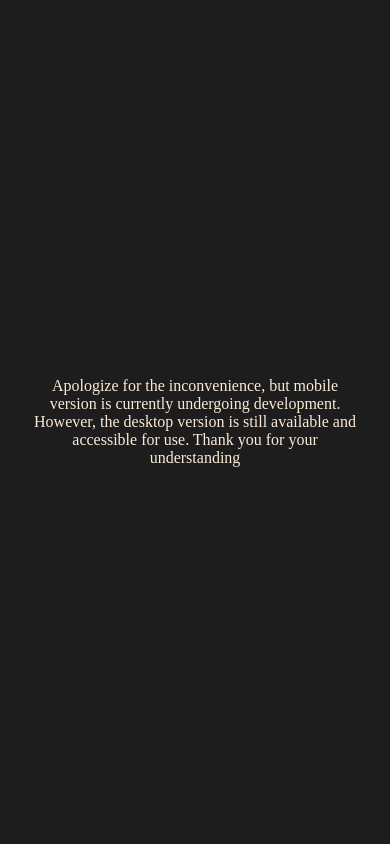
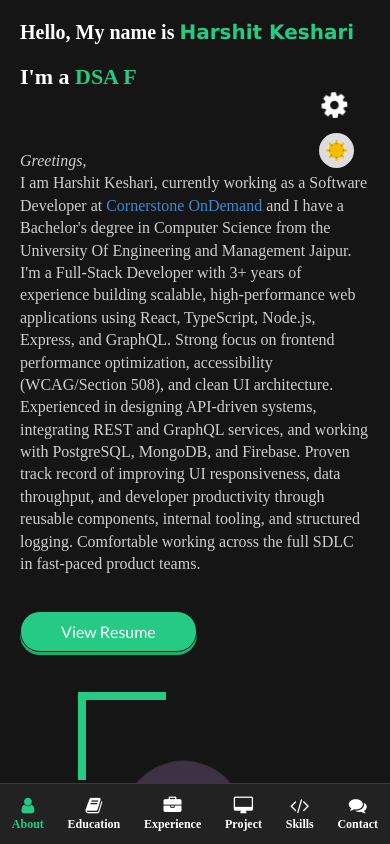
Before and after one commit to Harshit107/React-Website, a React (Create React App) app: page / in a window 390 px wide. Built offline with nearby package versions, Linux system fonts and the light colour scheme; a web font is replaced by a local one.

Commit message:
inital commit

```diff
--- a/src/HomePage.js
+++ b/src/HomePage.js
@@ -11,18 +11,7 @@ const HomePage = () => {
     setLoadingComponent(index)
   };
 
-  const screenWidth = window.innerWidth;
-    console.log(screenWidth);
 
-  if(screenWidth < 800) {
-    return (
-      <div className='mobile-version'>
-        Apologize for the inconvenience, but mobile version is currently
-        undergoing development. However, the desktop version is still available
-        and accessible for use. Thank you for your understanding
-      </div>
-    );
-  }
 
    return (
      <div className="homepage__container">
--- a/src/component/App.css
+++ b/src/component/App.css
@@ -1,7 +1,4 @@
-
-
-
-.app__container{
+.app__container {
   background-color: var(--primary-bg-color);
   height: 100%;
   display: flex;
@@ -9,18 +6,49 @@
   box-sizing: border-box;
 }
 
-.app__container_sidebar{
+.app__container_sidebar {
   width: 20%;
   min-width: 200px;
   height: 100%;
   background-color: var(--secondary-bg-color)
-
 }
 
 .app__container_main-page {
   background-color: var(--primary-bg-color);
   width: 100%;
   height: 100%;
+}
+
+@media screen and (max-width: 768px) {
+  .app__container {
+    flex-direction: column;
+    height: 100vh;
+    /* Ensure full viewport height */
+    overflow: hidden;
+    /* Prevent body scroll */
+  }
+
+  .app__container_sidebar {
+    width: 100%;
+    height: auto;
+    /* Allow sidebar to adapt height */
+    min-width: 0;
+    /* Override min-width */
+    position: fixed;
+    bottom: 0;
+    left: 0;
+    z-index: 1000;
+  }
+
+  .app__container_main-page {
+    height: 100%;
+    /* Take full height */
+    overflow-y: auto;
+    /* Enable scrolling HERE for the whole page content */
+    padding-bottom: 80px;
+    /* Space for the bottom bar + extra */
+    box-sizing: border-box;
+  }
 }
 
 
--- a/src/component/Sidebar/ListItem.css
+++ b/src/component/Sidebar/ListItem.css
@@ -1,10 +1,8 @@
-
 .listitem__container {
   width: 100%;
   padding-left: 80px;
   padding-top: 40px;
   text-align: left;
-
 }
 
 .listitem__container_a {
@@ -18,9 +16,8 @@
   transition: color 0.3s ease-in-out;
   transform: 0.2s ease-in-out;
   padding-bottom: 5px;
+}
 
-
-}
 .listitem__container_a_active {
   color: var(--primary-heading);
   transform: scale(1.15);
@@ -28,6 +25,46 @@
 
 .listitem_i {
   padding-right: 10px;
+}
+
+@media screen and (max-width: 768px) {
+  .listitem__container {
+    width: auto;
+    padding: 0;
+    text-align: center;
+    display: flex;
+    justify-content: center;
+    align-items: center;
+    height: 100%;
+  }
+
+  .listitem__container_a {
+    font-size: 12px;
+    /* Smaller font on mobile */
+    max-width: none;
+    border-bottom: none;
+    /* Remove underline on mobile */
+    display: flex;
+    flex-direction: column;
+    /* Stack icon and text */
+    align-items: center;
+    justify-content: center;
+    padding-bottom: 0;
+  }
+
+  .listitem_i {
+    padding-right: 0;
+    padding-bottom: 2px;
+    font-size: 18px;
+    /* Larger icon */
+  }
+
+  .listitem__container_a_active {
+    transform: none;
+    /* simple color change is enough */
+    color: var(--primary-heading);
+    /* ensure active color sticks */
+  }
 }
 
 
--- a/src/component/Sidebar/Sidebar.css
+++ b/src/component/Sidebar/Sidebar.css
@@ -1,9 +1,6 @@
-
-.sidebar__container{
+.sidebar__container {
   border-right: 1px solid var(--border-color);
   height: 100%;
-
-
 }
 
 .slidebar__ul {
@@ -15,17 +12,48 @@
   justify-content: center;
   flex-direction: column;
   align-items: left;
-
 }
 
 .sidebar__logo_container {
   display: flex;
   justify-content: center;
 }
+
 .sidebar__logo {
   width: 100px;
   height: 100px;
   position: absolute;
-  margin-top: 30px;;
+  margin-top: 30px;
+  ;
 
 }
+
+@media screen and (max-width: 768px) {
+  .sidebar__container {
+    border-right: none;
+    border-top: 1px solid var(--border-color);
+    height: 60px;
+    /* Fixed height for bottom bar */
+    width: 100%;
+    background-color: var(--secondary-bg-color);
+    display: flex;
+    justify-content: center;
+    align-items: center;
+  }
+
+  .slidebar__ul {
+    flex-direction: row;
+    height: 100%;
+    width: 100%;
+    justify-content: space-around;
+    align-items: center;
+    margin: 0;
+    padding: 0;
+  }
+
+  .sidebar__logo_container,
+  .sidebar__logo {
+    display: none;
+    /* Hide logo on mobile to save space */
+  }
+}
--- a/src/component/about/About.css
+++ b/src/component/about/About.css
@@ -1,12 +1,12 @@
-
-.about__container{
+.about__container {
   background-color: var(--primary-bg-color);
   width: 100%;
   height: 100%;
   display: flex;
 
 }
-.about__container_text{
+
+.about__container_text {
   width: 60%;
   height: 100%;
   padding-right: 30px;
@@ -20,27 +20,33 @@
 
 
 .about__text_container_heading {
-  width: 100%;;
+  width: 100%;
+  ;
   text-align: left;
   font-size: 25px;
   font-weight: 500;
 
 }
+
 .about__text_container_typer {
-  width: 100%;;
+  width: 100%;
+  ;
   text-align: left;
   min-height: 40px;
   font-size: 28px;
   margin-top: 20px;
 }
+
 .about__text_container_bio {
   width: 100%;
 }
+
 .about__text_container_bio {
   font-weight: 500;
   line-height: 1.4;
   color: var(--low-white);
-  font-size: 18px;;
+  font-size: 18px;
+  ;
 }
 
 .about__text_container_bio a {
@@ -52,7 +58,7 @@
 
 /* ---------   Image code  ------------ */
 
-.about__container_image{
+.about__container_image {
   width: 40%;
   height: 100%;
   display: flex;
@@ -82,7 +88,7 @@
   object-fit: cover;
   position: relative;
   /* clip-path: polygon(0 0, 0 40px, 40px 0, 80px 0, 80px 40px, 40px 80px, 0 80px); */
-    margin-top: -50px;
+  margin-top: -50px;
 }
 
 .about__image_container_bottom-right {
@@ -93,3 +99,55 @@
   border-bottom: 8px solid var(--primary-heading);
   margin-top: -50px;
 }
+
+@media screen and (max-width: 768px) {
+  .about__container {
+    flex-direction: column;
+    height: auto;
+    /* Allow it to grow */
+    overflow-y: visible;
+    /* Let App container handle scroll */
+    padding-bottom: 20px;
+    display: flex;
+  }
+
+  .about__container_text {
+    width: 100%;
+    height: auto;
+    /* Don't force height */
+    padding: 20px;
+    box-sizing: border-box;
+    align-items: flex-start;
+  }
+
+  .about__container_image {
+    width: 100%;
+    height: auto;
+    margin: 0;
+    margin-bottom: 20px;
+    padding-top: 20px;
+    /* Separator */
+  }
+
+  .about__image_container {
+    width: 60%;
+    /* Smaller image on mobile */
+    max-width: 300px;
+  }
+
+  .about__text_container_heading {
+    font-size: 20px;
+  }
+
+  .about__text_container_typer {
+    font-size: 22px;
+    min-height: 60px;
+    /* ensure typing text doesn't jump too much */
+    margin-bottom: 10px;
+  }
+
+  .about__text_container_bio {
+    font-size: 16px;
+    /* readable */
+  }
+}
--- a/src/component/contact/Contact.css
+++ b/src/component/contact/Contact.css
@@ -1,17 +1,18 @@
 .contact__container {
-  padding : 0px 40px;
+  padding: 0px 40px;
   width: 100%;
   height: 100%;
   display: flex;
   flex-direction: column;
   justify-content: space-evenly;
 }
-.contact__container_connection_message{
-    text-align: center;
-    margin-bottom: 20px;
+
+.contact__container_connection_message {
+  text-align: center;
+  margin-bottom: 20px;
 }
 
-.contact_logo_container{
+.contact_logo_container {
   width: 100%;
   margin-top: 20px;
   display: flex;
@@ -33,17 +34,20 @@
   box-shadow: 50px -20px var(--matching-heading);
   margin-bottom: 20px;
 }
+
 .contact__detail_row {
   display: flex;
   flex-direction: row;
   margin-bottom: 20px;
 
 }
+
 .contact__detail_title {
   font-weight: bold;
   min-width: 100px;
 
 }
+
 .contact__detail_title {
   font-weight: bold;
   min-width: 100px;
@@ -54,3 +58,41 @@
 .contact__open-mail {
   cursor: pointer;
 }
+
+@media screen and (max-width: 768px) {
+  .contact__container {
+    padding: 0 10px;
+    height: auto;
+    display: flex;
+    flex-direction: column;
+    overflow-y: visible;
+    /* Let App handle scroll */
+    padding-bottom: 20px;
+    justify-content: flex-start;
+    /* Don't space evenly if height is auto */
+  }
+
+  .contact_logo_container {
+    flex-wrap: wrap;
+    /* allow wrapping if needed */
+    margin-top: 10px;
+    margin-bottom: 20px;
+  }
+
+  .contact__detail {
+    width: 100%;
+    /* Full width cards */
+    margin-top: 20px;
+    padding: 10px;
+    box-sizing: border-box;
+    flex-direction: column;
+    align-items: flex-start;
+  }
+
+  .contact__detail_row {
+    flex-direction: column;
+    /* Stack label and value if needed, or keep row. Row looks fine usually. */
+    /* Let's keep row but ensure it wraps if too long */
+    flex-wrap: wrap;
+  }
+}
--- a/src/component/education/Education.css
+++ b/src/component/education/Education.css
@@ -1,4 +1,4 @@
-.education__main{
+.education__main {
   padding: 0px 40px;
   height: 100%;
   overflow: auto;
@@ -6,18 +6,38 @@
 
 }
 
-.education__container{
+.education__container {
   max-width: 80%;
   height: 70%;
-  padding: 10px  0px;
+  padding: 10px 0px;
   display: flex;
   flex-direction: column;
 
 }
 
-.education__remove_padding_bottom{
+.education__remove_padding_bottom {
   padding-bottom: 15px !important;
 }
-.education__remove_padding_top{
+
+.education__remove_padding_top {
   padding-top: 0px !important;
 }
+
+@media screen and (max-width: 768px) {
+  .education__main {
+    padding: 0 10px;
+    /* Reduced padding */
+    height: auto;
+    /* Allow growth */
+    overflow: visible;
+    /* No internal scroll */
+  }
+
+  .education__container {
+    max-width: 100%;
+    /* Full width */
+    height: auto;
+    overflow-y: visible;
+    padding-bottom: 20px;
+  }
+}
--- a/src/component/experience/Experience.css
+++ b/src/component/experience/Experience.css
@@ -1,4 +1,4 @@
-.experience__main{
+.experience__main {
   box-sizing: border-box;
   padding: 30px;
   width: 100%;
@@ -9,9 +9,24 @@
 
 }
 
-.experience__container{
+.experience__container {
   width: 100%;
   height: 100%;
   padding: 10px;
   margin-top: 20px;
 }
+
+@media screen and (max-width: 768px) {
+  .experience__main {
+    padding: 10px;
+    /* Reduced padding */
+    height: auto;
+    /* Allow growth */
+    overflow: visible;
+    /* No internal scroll */
+  }
+
+  .experience__container {
+    height: auto;
+  }
+}
--- a/src/component/project/Project.css
+++ b/src/component/project/Project.css
@@ -5,9 +5,23 @@
 }
 
 
-.project__container{
+.project__container {
   padding: 40px;
   width: 100%;
   height: 100%;
   box-sizing: border-box;
 }
+
+@media screen and (max-width: 768px) {
+  .project__main {
+    height: auto;
+    overflow: visible;
+  }
+
+  .project__container {
+    padding: 10px;
+    /* Reduced padding */
+    height: auto;
+    overflow-y: visible;
+  }
+}
--- a/src/component/skill/Skill.css
+++ b/src/component/skill/Skill.css
@@ -13,6 +13,18 @@
   -ms-overflow-style: none;
 }
 
+@media screen and (max-width: 768px) {
+  .skill__container {
+    padding: 0 10px;
+    /* Reduced padding */
+    height: auto;
+    overflow-y: visible;
+    padding-bottom: 20px;
+    display: block;
+    /* Ensure it's not flex if that causes issues, though it defaults to block usually */
+  }
+}
+
 /* Chrome, Safari, Edge (WebKit) */
 .skill__container::-webkit-scrollbar {
   display: none;
```
